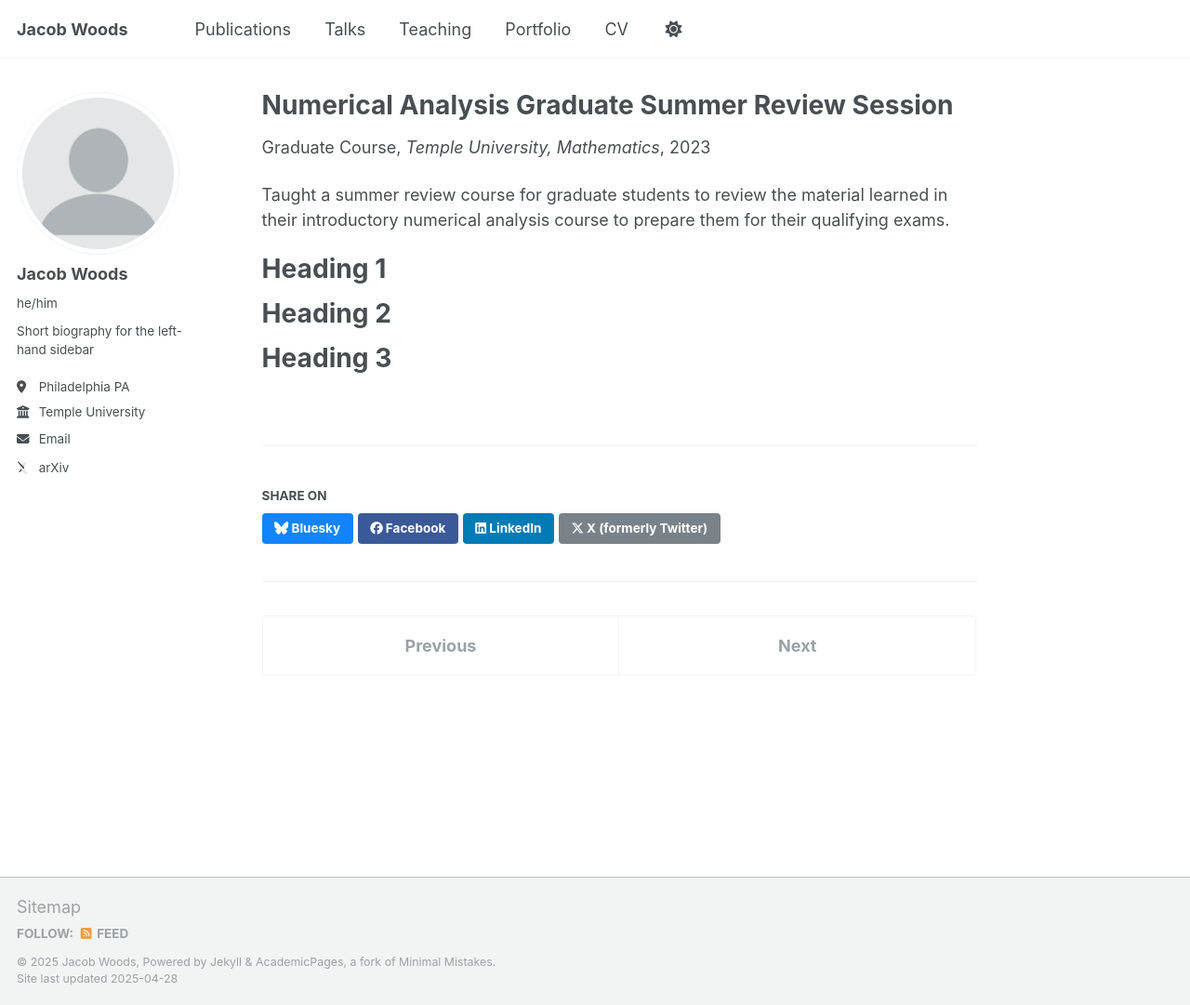
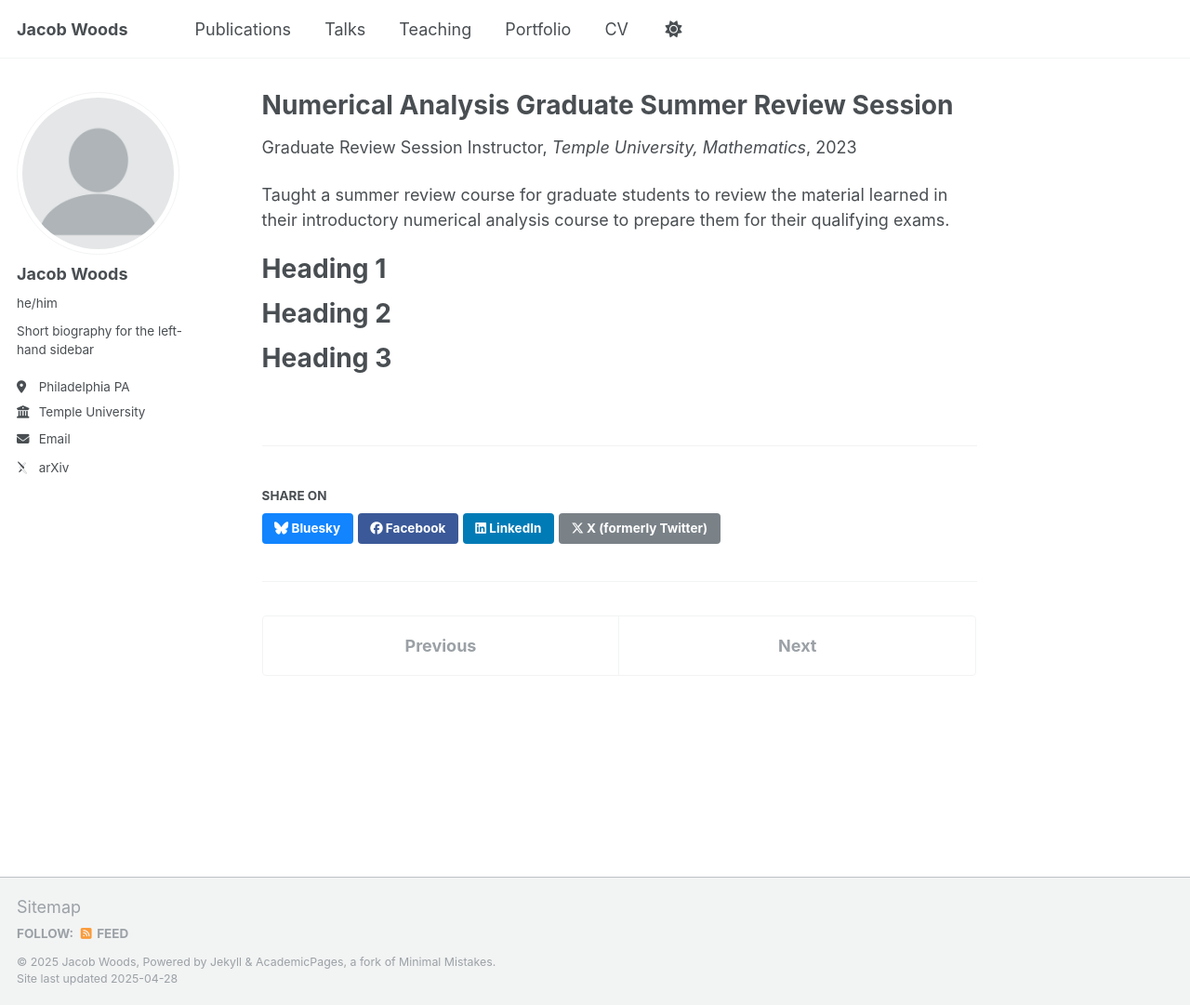
Before and after one commit to JacobWoods/JacobWoods.github.io, a Jekyll site: the page built from _teaching/2023-summer.md, in a window 1280 px wide and 1081 px high. Shown: the whole window at 93% size. Built offline with Jekyll 4.4.1, drawn with Linux system fonts in a browser that asks for light colours; some web fonts are replaced.

Commit message:
Update 2023-summer.md

```diff
--- a/_teaching/2023-summer.md
+++ b/_teaching/2023-summer.md
@@ -1,7 +1,7 @@
 ---
 title: "Numerical Analysis Graduate Summer Review Session"
 collection: teaching
-type: "Graduate Course"
+type: "Graduate Review Session Instructor"
 permalink: /teaching/2023-summer
 venue: "Temple University, Mathematics"
 date: 2023-06-30
```
